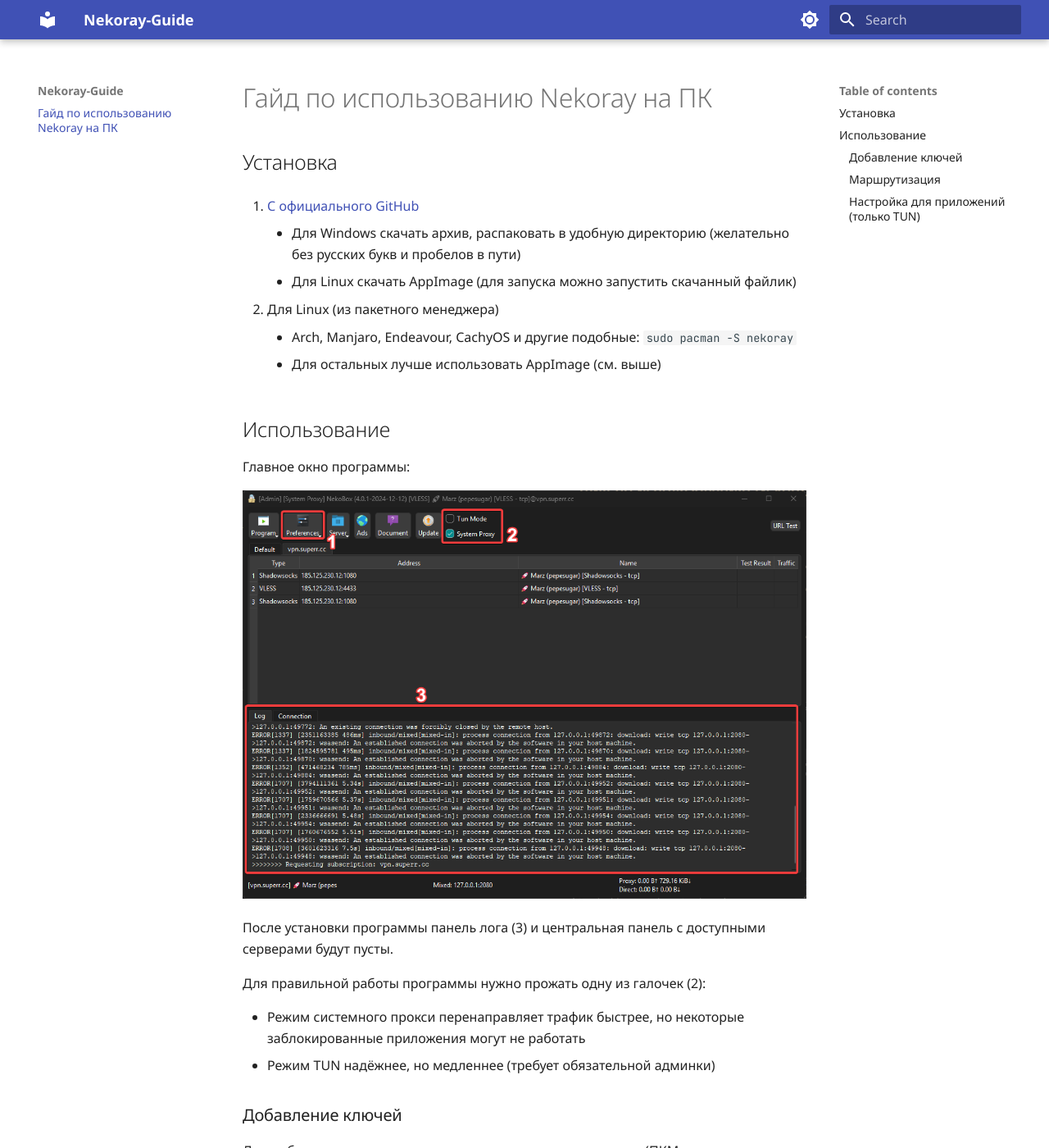
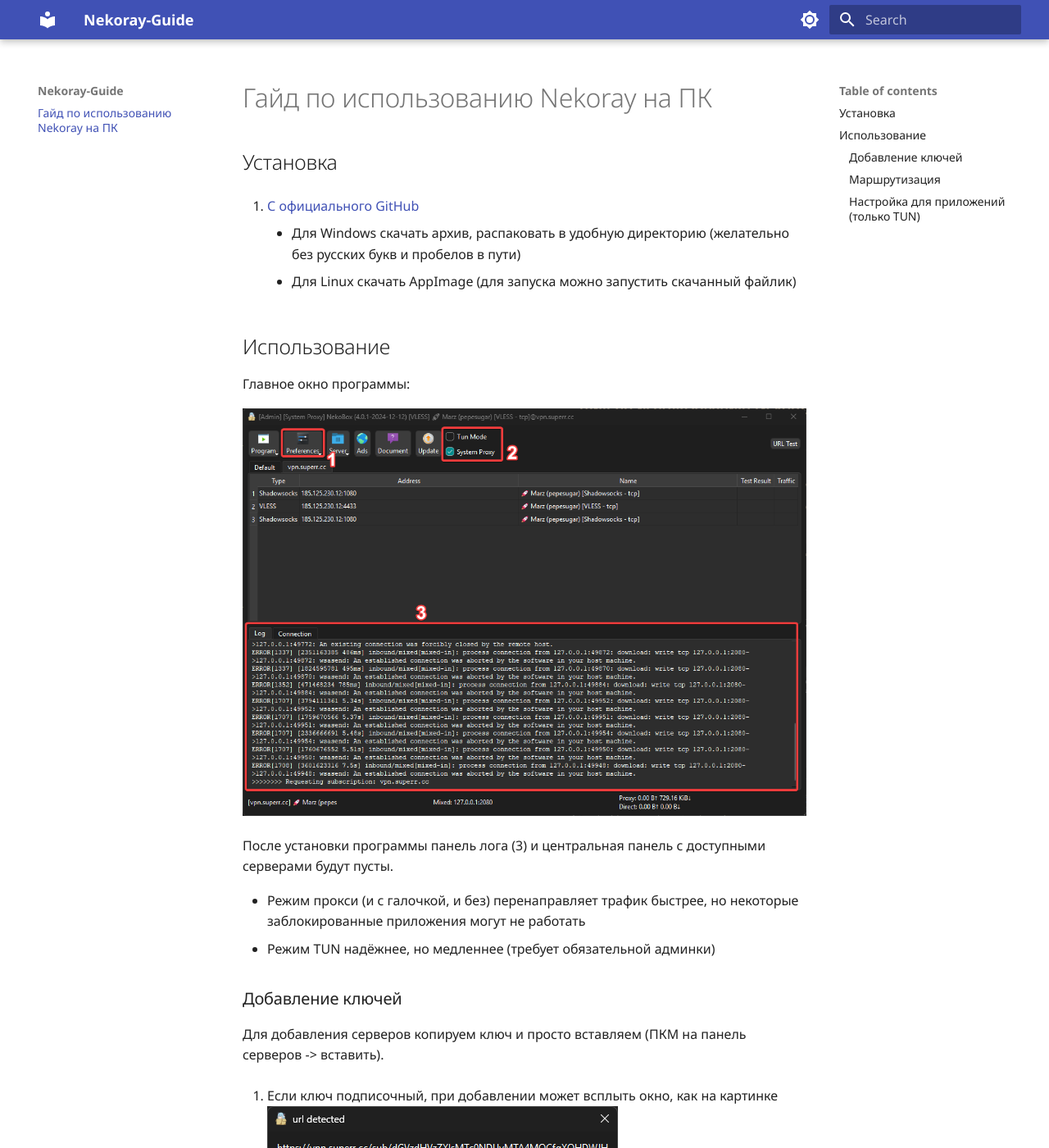
Before and after one commit to pepesugar/nekoray_simple_doc, an MkDocs documentation site: the page built from docs/index.md, in a window 1280 px wide and 1400 px high. Shown: the whole window at 82% size. Built offline with MkDocs 1.6.1 and Material for MkDocs 9.7.7, drawn with Linux system fonts in a browser that asks for light colours; some of the changed text lies outside the part shown.

Commit message:
Update index.md

```diff
--- a/docs/index.md
+++ b/docs/index.md
@@ -7,11 +7,6 @@
     - Для Windows скачать архив, распаковать в удобную директорию (желательно без русских букв и пробелов в пути)
     - Для Linux скачать AppImage (для запуска можно запустить скачанный файлик)
 
-2. Для Linux (из пакетного менеджера)
-
-    - Arch, Manjaro, Endeavour, CachyOS и другие подобные: `sudo pacman -S nekoray`
-    - Для остальных лучше использовать AppImage (см. выше)
-
 ## Использование
 
 Главное окно программы:
@@ -20,9 +15,7 @@
 
 После установки программы панель лога (3) и центральная панель с доступными серверами будут пусты.
 
-Для правильной работы программы нужно прожать одну из галочек (2):
-
-- Режим системного прокси перенаправляет трафик быстрее, но некоторые заблокированные приложения могут не работать
+- Режим прокси (и с галочкой, и без) перенаправляет трафик быстрее, но некоторые заблокированные приложения могут не работать
 - Режим TUN надёжнее, но медленнее (требует обязательной админки)
 
 ### Добавление ключей
```
Also changed, not shown: other parts of docs/index.md (+2 -0 lines).
